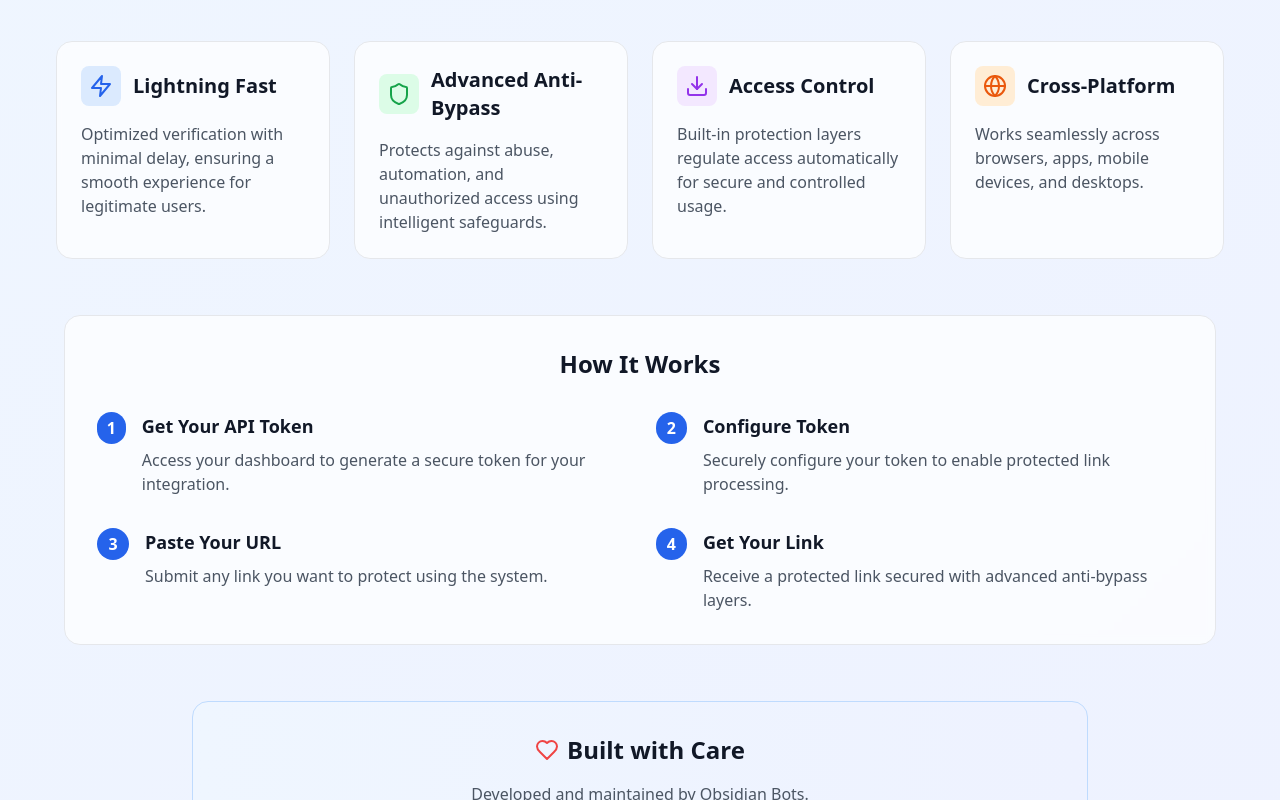
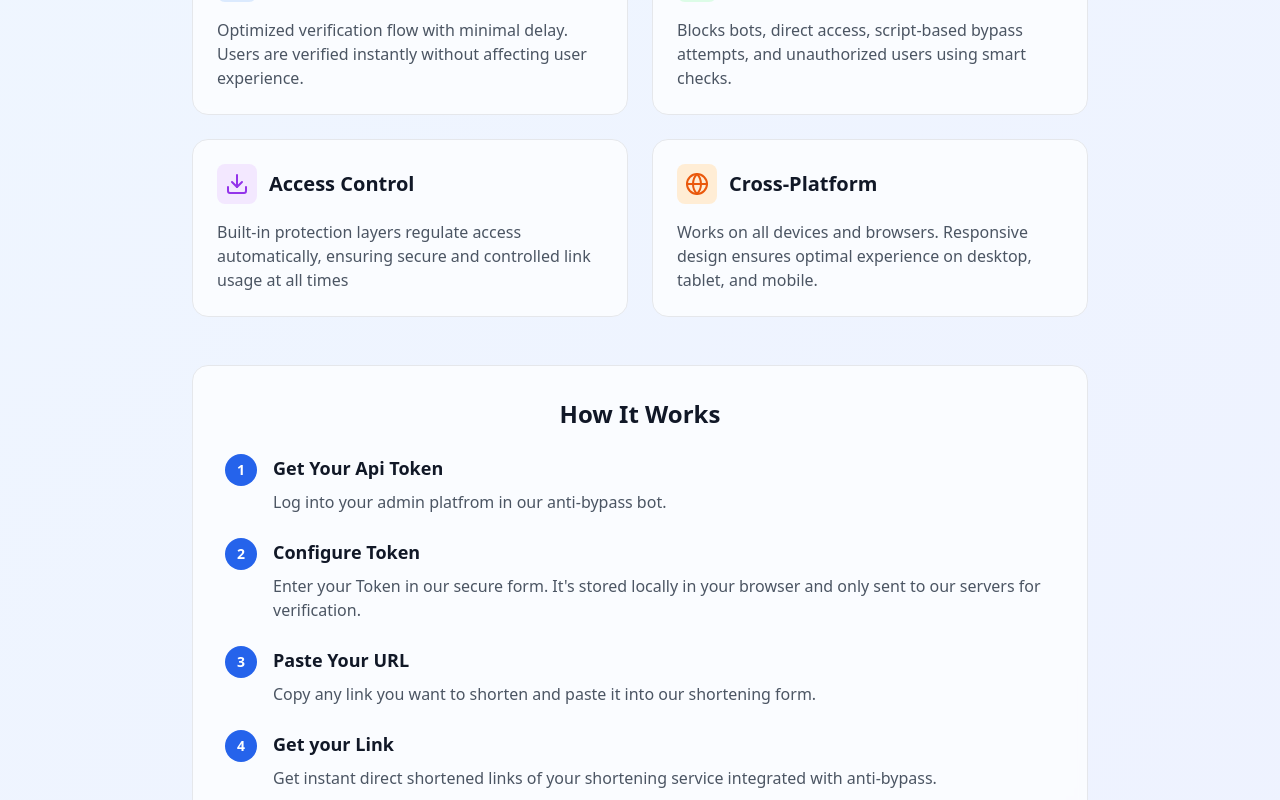
Before and after one commit to adityakumar72381/Tool12, a React (Vite) app: page /about in a window 1280 px wide. Shown: the part 280-1080 px from the top of the page. Built offline with nearby package versions, Linux system fonts and the light colour scheme.

Commit message:
Update About.tsx

```diff
--- a/src/pages/About.tsx
+++ b/src/pages/About.tsx
@@ -3,95 +3,131 @@ import { Download, Shield, Zap, Globe, ExternalLink, Heart } from 'lucide-react'
 
 const About: React.FC = () => {
 return (
-    <div className="max-w-7xl mx-auto px-6 md:px-10 lg:px-14 pt-24">
-
+<div className="max-w-4xl mx-auto">
 {/* Hero Section */}
-      <div className="text-center mb-14 max-w-4xl mx-auto">
+<div className="text-center mb-12">
 <h1 className="text-3xl md:text-5xl font-bold text-gray-900 dark:text-white mb-4">
-          About{" "}
-          <span className="bg-gradient-to-r from-blue-600 to-indigo-600 bg-clip-text text-transparent">
-            Anti-bypass Tool
-          </span>
+About <span className="bg-gradient-to-r from-blue-600 to-indigo-600 bg-clip-text text-transparent">Anti-bypass Tool</span>
 </h1>
-        <p className="text-lg md:text-xl text-gray-600 dark:text-gray-300">
+<p className="text-lg md:text-xl text-gray-600 dark:text-gray-300 px-4">
 A secure anti-bypass platform built to protect links, revenue, and traffic integrity
 </p>
 </div>
 
 {/* Features Grid */}
-      <div className="grid sm:grid-cols-1 md:grid-cols-2 lg:grid-cols-4 gap-6 mb-14">
-        <Feature
-          icon={<Zap className="h-6 w-6 text-blue-600 dark:text-blue-400" />}
-          title="Lightning Fast"
-          desc="Optimized verification with minimal delay, ensuring a smooth experience for legitimate users."
-          color="blue"
-        />
+  <div className="grid sm:grid-cols-1 md:grid-cols-2 gap-6 mb-12">
+    <div className="bg-white/70 dark:bg-gray-800/70 backdrop-blur-sm rounded-2xl p-6 border border-gray-200 dark:border-gray-700">
+      <div className="flex items-center space-x-3 mb-4">
+        <div className="p-2 bg-blue-100 dark:bg-blue-900 rounded-lg">
+          <Zap className="h-6 w-6 text-blue-600 dark:text-blue-400" />
+        </div>
+        <h3 className="text-xl font-semibold text-gray-900 dark:text-white">Lightning Fast</h3>
+      </div>
+      <p className="text-gray-600 dark:text-gray-300">
+        Optimized verification flow with minimal delay. Users are verified instantly without affecting user experience.
+      </p>
+    </div>
 
-        <Feature
-          icon={<Shield className="h-6 w-6 text-green-600 dark:text-green-400" />}
-          title="Advanced Anti-Bypass"
-          desc="Protects against abuse, automation, and unauthorized access using intelligent safeguards."
-          color="green"
-        />
+    <div className="bg-white/70 dark:bg-gray-800/70 backdrop-blur-sm rounded-2xl p-6 border border-gray-200 dark:border-gray-700">
+      <div className="flex items-center space-x-3 mb-4">
+        <div className="p-2 bg-green-100 dark:bg-green-900 rounded-lg">
+          <Shield className="h-6 w-6 text-green-600 dark:text-green-400" />
+        </div>
+        <h3 className="text-xl font-semibold text-gray-900 dark:text-white">Advanced Anti-Bypass</h3>
+      </div>
+      <p className="text-gray-600 dark:text-gray-300">
+        Blocks bots, direct access, script-based bypass attempts, and unauthorized users using smart checks.
+      </p>
+    </div>
 
-        <Feature
-          icon={<Download className="h-6 w-6 text-purple-600 dark:text-purple-400" />}
-          title="Access Control"
-          desc="Built-in protection layers regulate access automatically for secure and controlled usage."
-          color="purple"
-        />
+    <div className="bg-white/70 dark:bg-gray-800/70 backdrop-blur-sm rounded-2xl p-6 border border-gray-200 dark:border-gray-700">
+      <div className="flex items-center space-x-3 mb-4">
+        <div className="p-2 bg-purple-100 dark:bg-purple-900 rounded-lg">
+          <Download className="h-6 w-6 text-purple-600 dark:text-purple-400" />
+        </div>
+        <h3 className="text-xl font-semibold text-gray-900 dark:text-white">Access Control</h3>
+      </div>
+      <p className="text-gray-600 dark:text-gray-300">
+        Built-in protection layers regulate access automatically, ensuring secure and controlled link usage at all times
+      </p>
+    </div>
 
-        <Feature
-          icon={<Globe className="h-6 w-6 text-orange-600 dark:text-orange-400" />}
-          title="Cross-Platform"
-          desc="Works seamlessly across browsers, apps, mobile devices, and desktops."
-          color="orange"
-        />
+    <div className="bg-white/70 dark:bg-gray-800/70 backdrop-blur-sm rounded-2xl p-6 border border-gray-200 dark:border-gray-700">
+      <div className="flex items-center space-x-3 mb-4">
+        <div className="p-2 bg-orange-100 dark:bg-orange-900 rounded-lg">
+          <Globe className="h-6 w-6 text-orange-600 dark:text-orange-400" />
+        </div>
+        <h3 className="text-xl font-semibold text-gray-900 dark:text-white">Cross-Platform</h3>
+      </div>
+      <p className="text-gray-600 dark:text-gray-300">
+        Works on all devices and browsers. Responsive design ensures optimal experience on desktop, tablet, and mobile.
+      </p>
+    </div>
   </div>
 
   {/* How it Works */}
-      <div className="bg-white/70 dark:bg-gray-800/70 backdrop-blur-sm rounded-2xl p-8 border border-gray-200 dark:border-gray-700 mb-14 max-w-6xl mx-auto">
-        <h2 className="text-2xl font-bold text-gray-900 dark:text-white mb-8 text-center">
-          How It Works
-        </h2>
+  <div className="bg-white/70 dark:bg-gray-800/70 backdrop-blur-sm rounded-2xl p-8 border border-gray-200 dark:border-gray-700 mb-12">
+    <h2 className="text-2xl font-bold text-gray-900 dark:text-white mb-6 text-center">How It Works</h2>
+    <div className="space-y-6">
+      <div className="flex items-start space-x-4">
+        <div className="flex-shrink-0 w-8 h-8 bg-blue-600 text-white rounded-full flex items-center justify-center text-sm font-semibold">
+          1
+        </div>
+        <div>
+          <h3 className="text-lg font-semibold text-gray-900 dark:text-white mb-2">Get Your Api Token</h3>
+          <p className="text-gray-600 dark:text-gray-300">
+            Log into your admin platfrom in our anti-bypass bot.
+          </p>
+        </div>
+      </div>
 
-        <div className="grid md:grid-cols-2 gap-8">
-          <Step
-            num="1"
-            title="Get Your API Token"
-            desc="Access your dashboard to generate a secure token for your integration."
-          />
-          <Step
-            num="2"
-            title="Configure Token"
-            desc="Securely configure your token to enable protected link processing."
-          />
-          <Step
-            num="3"
-            title="Paste Your URL"
-            desc="Submit any link you want to protect using the system."
-          />
-          <Step
-            num="4"
-            title="Get Your Link"
-            desc="Receive a protected link secured with advanced anti-bypass layers."
-          />
+      <div className="flex items-start space-x-4">
+        <div className="flex-shrink-0 w-8 h-8 bg-blue-600 text-white rounded-full flex items-center justify-center text-sm font-semibold">
+          2
+        </div>
+        <div>
+          <h3 className="text-lg font-semibold text-gray-900 dark:text-white mb-2">Configure Token</h3>
+          <p className="text-gray-600 dark:text-gray-300">
+            Enter your Token in our secure form. It's stored locally in your browser and only sent to our servers for verification.
+          </p>
+        </div>
+      </div>
+
+      <div className="flex items-start space-x-4">
+        <div className="flex-shrink-0 w-8 h-8 bg-blue-600 text-white rounded-full flex items-center justify-center text-sm font-semibold">
+          3
+        </div>
+        <div>
+          <h3 className="text-lg font-semibold text-gray-900 dark:text-white mb-2">Paste Your URL</h3>
+          <p className="text-gray-600 dark:text-gray-300">
+            Copy any link you want to shorten and paste it into our shortening form.
+          </p>
+        </div>
+      </div>
+
+      <div className="flex items-start space-x-4">
+        <div className="flex-shrink-0 w-8 h-8 bg-blue-600 text-white rounded-full flex items-center justify-center text-sm font-semibold">
+          4
+        </div>
+        <div>
+          <h3 className="text-lg font-semibold text-gray-900 dark:text-white mb-2">Get your Link</h3>
+          <p className="text-gray-600 dark:text-gray-300">
+            Get instant direct shortened links of your shortening service integrated with anti-bypass.
+          </p>
+        </div>
+      </div>
     </div>
   </div>
 
   {/* Credits */}
-      <div className="bg-gradient-to-r from-blue-50 to-indigo-50 dark:from-blue-900/20 dark:to-indigo-900/20 rounded-2xl p-8 border border-blue-200 dark:border-blue-800 text-center max-w-4xl mx-auto">
+  <div className="bg-gradient-to-r from-blue-50 to-indigo-50 dark:from-blue-900/20 dark:to-indigo-900/20 rounded-2xl p-8 border border-blue-200 dark:border-blue-800 text-center">
     <div className="flex items-center justify-center space-x-2 mb-4">
       <Heart className="h-6 w-6 text-red-500" />
-          <h2 className="text-2xl font-bold text-gray-900 dark:text-white">
-            Built with Care
-          </h2>
+      <h2 className="text-2xl font-bold text-gray-900 dark:text-white">Made with Love</h2>
     </div>
-
     <p className="text-gray-600 dark:text-gray-300 mb-4">
-          Developed and maintained by Obsidian Bots.
+      This project is developed and maintained by Obsidian Bots.
     </p>
-
     <a
       href="https://t.me/Obsidian_Bots"
       target="_blank"
@@ -103,44 +139,8 @@ const About: React.FC = () => {
     </a>
   </div>
 </div>
+
 );
 };
 
-/* ---------- Helpers ---------- */
-
-const colorMap: Record<string, string> = {
-  blue: "bg-blue-100 dark:bg-blue-900",
-  green: "bg-green-100 dark:bg-green-900",
-  purple: "bg-purple-100 dark:bg-purple-900",
-  orange: "bg-orange-100 dark:bg-orange-900",
-};
-
-const Feature = ({ icon, title, desc, color }: any) => (
-  <div className="bg-white/70 dark:bg-gray-800/70 backdrop-blur-sm rounded-2xl p-6 border border-gray-200 dark:border-gray-700">
-    <div className="flex items-center space-x-3 mb-4">
-      <div className={`p-2 rounded-lg ${colorMap[color]}`}>
-        {icon}
-      </div>
-      <h3 className="text-xl font-semibold text-gray-900 dark:text-white">
-        {title}
-      </h3>
-    </div>
-    <p className="text-gray-600 dark:text-gray-300">{desc}</p>
-  </div>
-);
-
-const Step = ({ num, title, desc }: any) => (
-  <div className="flex items-start space-x-4">
-    <div className="w-8 h-8 bg-blue-600 text-white rounded-full flex items-center justify-center font-semibold">
-      {num}
-    </div>
-    <div>
-      <h3 className="text-lg font-semibold text-gray-900 dark:text-white mb-2">
-        {title}
-      </h3>
-      <p className="text-gray-600 dark:text-gray-300">{desc}</p>
-    </div>
-  </div>
-);
-
 export default About;
```
Lines whose indentation alone changed are shown as unchanged.
